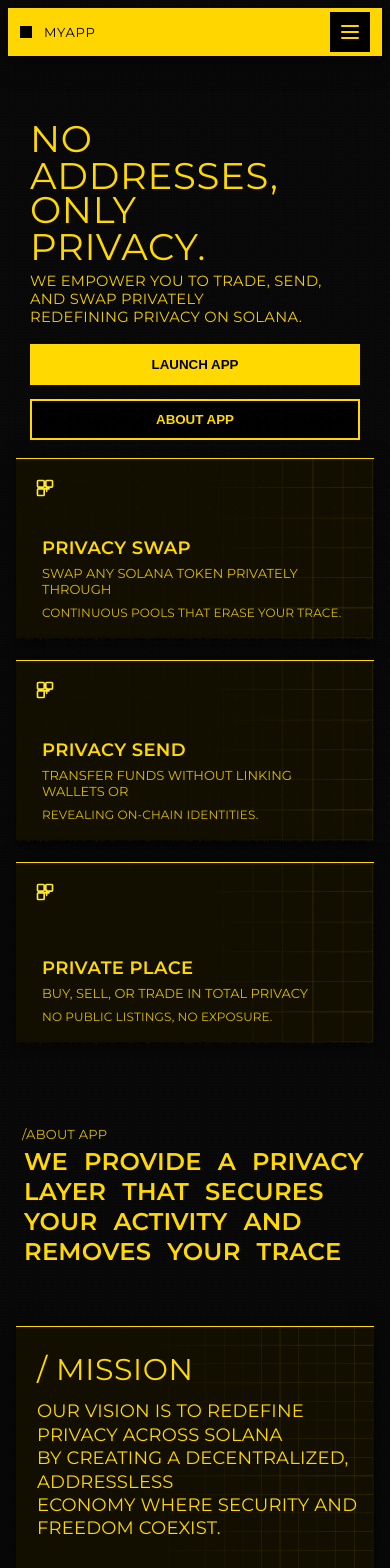
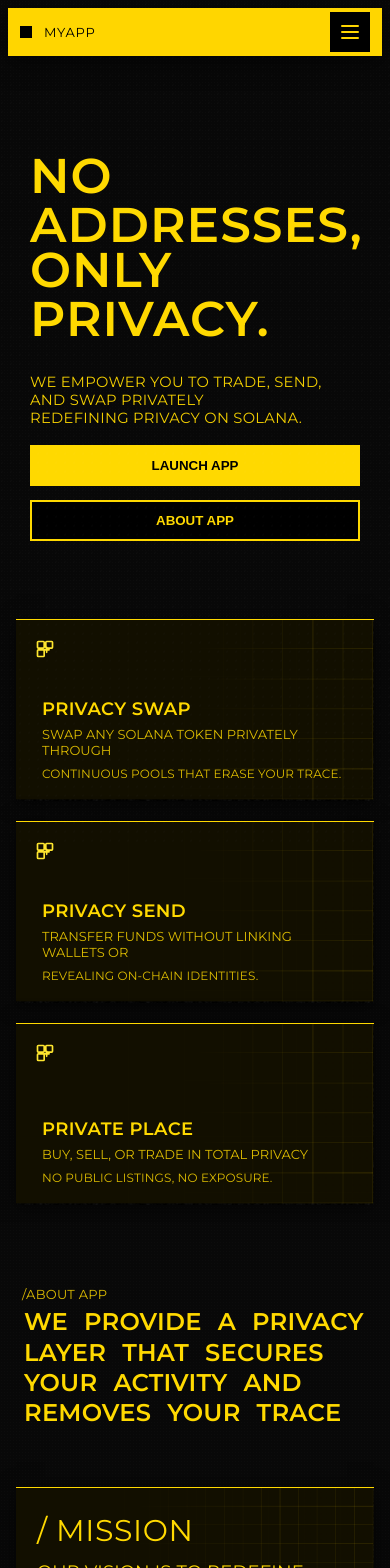
Before and after one commit to Sher-Hassan/Webdev1, a React app in the folder Client/: page / in a window 390 px wide. Shown: the top 1568 px of the page. Built offline with nearby package versions, Linux system fonts and the light colour scheme; the HTML template or start-up script is replaced by a standard one.

Commit message:
Add files via upload

```diff
--- a/Client/src/styles/Home-Card.css
+++ b/Client/src/styles/Home-Card.css
@@ -157,5 +157,4 @@
   line-height: 1.3;
   letter-spacing: 0.01em;
   max-width: 100%;
-
 }
--- a/Client/src/styles/Home.css
+++ b/Client/src/styles/Home.css
@@ -942,7 +942,9 @@
 	/* Mobile hero layout to match reference (390x640): large stacked headline, full-width CTAs */
 	.home-container-1{ padding-top: 14px; padding-bottom: 18px }
 	.hero-left{ width: 100%; padding-left: 14px; padding-right: 14px }
-	.home-t{ font-size: clamp(34px, 9.5vw, 60px); line-height: 1; letter-spacing: 0.02em; }
+	.home-t{ font-size: clamp(34px, 12.5vw, 60px); line-height: 1; letter-spacing: 0.02em; font-weight: 600; }
+	.headline{ margin: 2rem 0}
+	.cards-row{ margin-top: 20vw; }
 	.home-t1, .home-t2{ display: block }
 	.home-t1 span, .home-t2 span{ display: block }
 	.hero-sub{ margin-top: 10px; font-size: 0.92rem; max-width: 100%; padding-left: 0 }
@@ -955,7 +957,6 @@
 	.hero-ctas .Btn2-slide{ padding: 12px 12px }
 
 	/* give some breathing room below CTAs before next section */
-	.cards-row{ margin-top: 18px }
 }
 
 /* Additional tweaks for the About pretitle and headline on very small screens */
--- a/Client/vite.config.js
+++ b/Client/vite.config.js
@@ -4,5 +4,5 @@
 // https://vite.dev/config/
 export default defineConfig({
   plugins: [react()],
-  base: process.env.VITE_BASE_PATH || "/Webdev1/tree/main/Client"
+  // base: process.env.VITE_BASE_PATH || "/Webdev1/tree/main/Client"
 })
```
